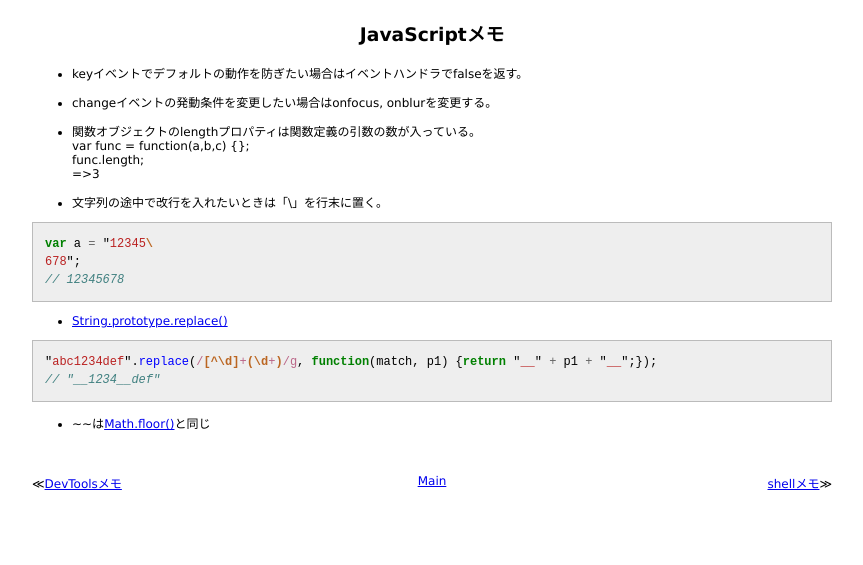
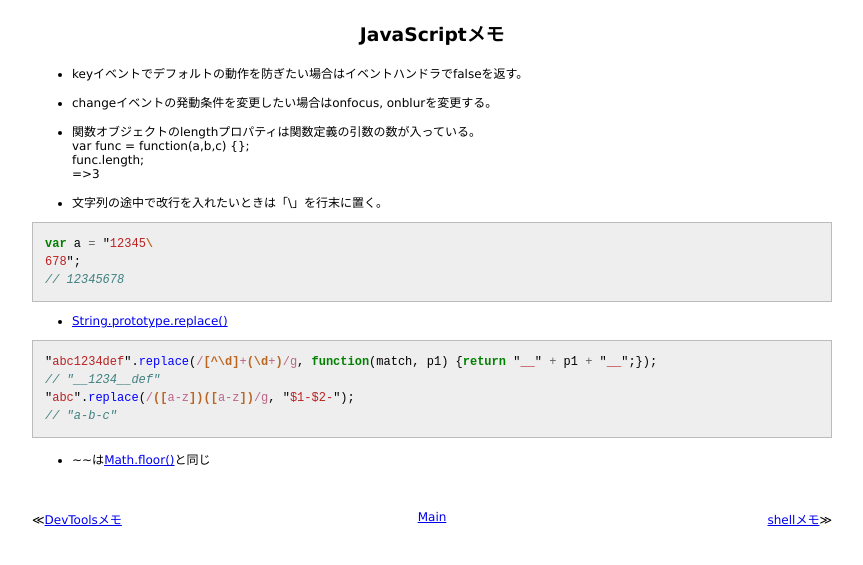
Before and after one commit to 38elements/38elements.github.com, a Jekyll site: the page built from _posts/2014-4-26-javascript.md, in a window 1280 px wide. Shown: the top 565 px of the page, without its empty margins (208-1071 px from the left). Built offline with Jekyll 4.4.1, drawn with Linux system fonts in a browser that asks for light colours; Markdown is read by kramdown in place of the engine named in the settings.

Commit message:
Update 2014-4-26-javascript.md

```diff
--- a/_posts/2014-4-26-javascript.md
+++ b/_posts/2014-4-26-javascript.md
@@ -23,6 +23,8 @@ var a = "12345\
 {% highlight javascript %}
 "abc1234def".replace(/[^\d]+(\d+)/g, function(match, p1) {return "__" + p1 + "__";});
 // "__1234__def"
+"abc".replace(/([a-z])([a-z])/g, "$1-$2-");
+// "a-b-c"
 {% endhighlight %}
 
 * ~~は[Math.floor()](https://developer.mozilla.org/en/docs/Web/JavaScript/Reference/Global_Objects/Math/floor)と同じ
```
